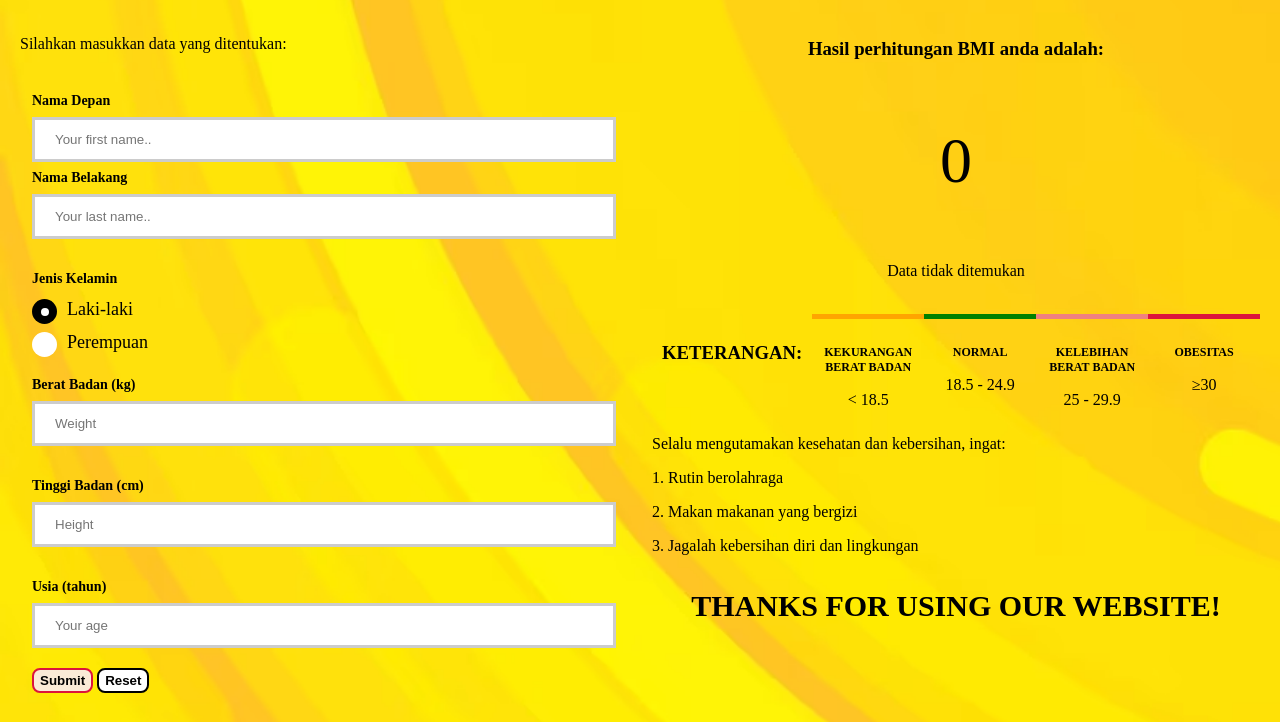
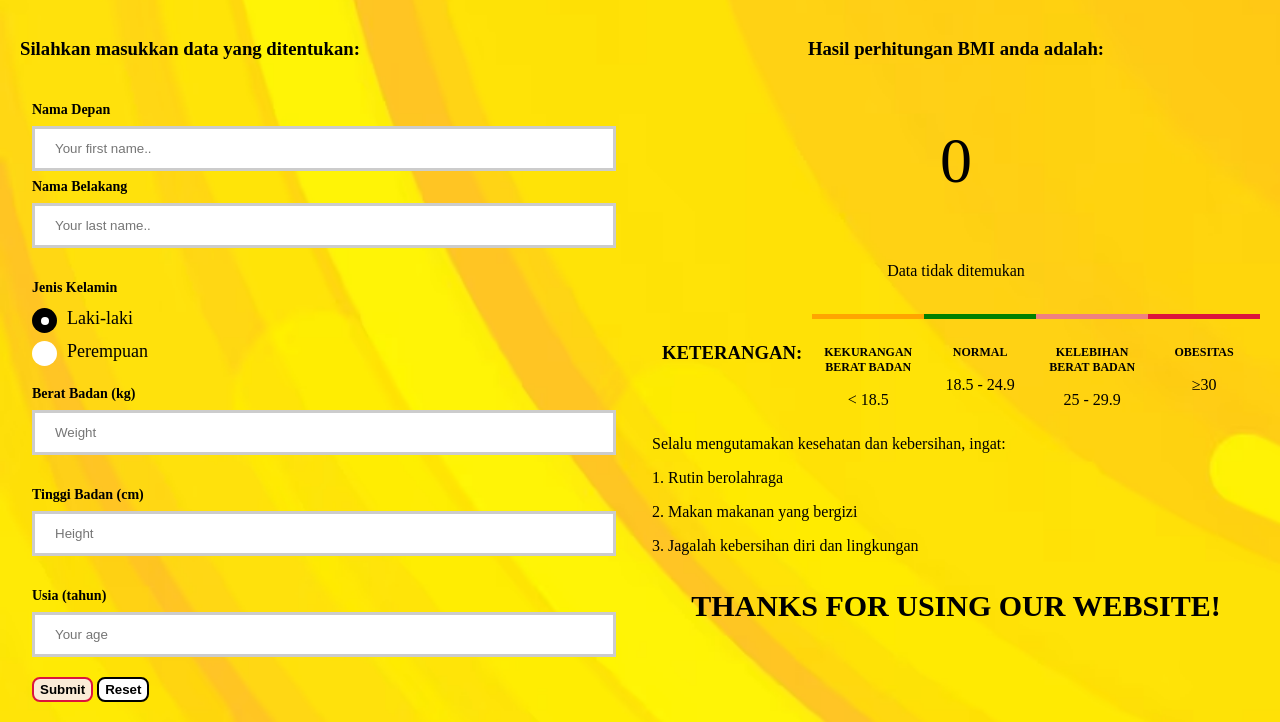
Before and after one commit to revou-fundamental-course/8-jul-24-Adhe-Yusphie-Panca, a plain HTML site: page index.html in a window 1280 px wide. Shown: the part 135-857 px from the top of the page. Drawn offline with Linux system fonts and the light colour scheme.

Commit message:
Config Mini Project

```diff
--- a/index.html
+++ b/index.html
@@ -20,7 +20,7 @@
        <section class="main-content">
          <!-- Ini main article -->
          <article>
-            <P>Silahkan masukkan data yang ditentukan:</P>
+            <h3>Silahkan masukkan data yang ditentukan:</h3>
         </article>
 
         <!-- Untuk menyimpan form -->
```
